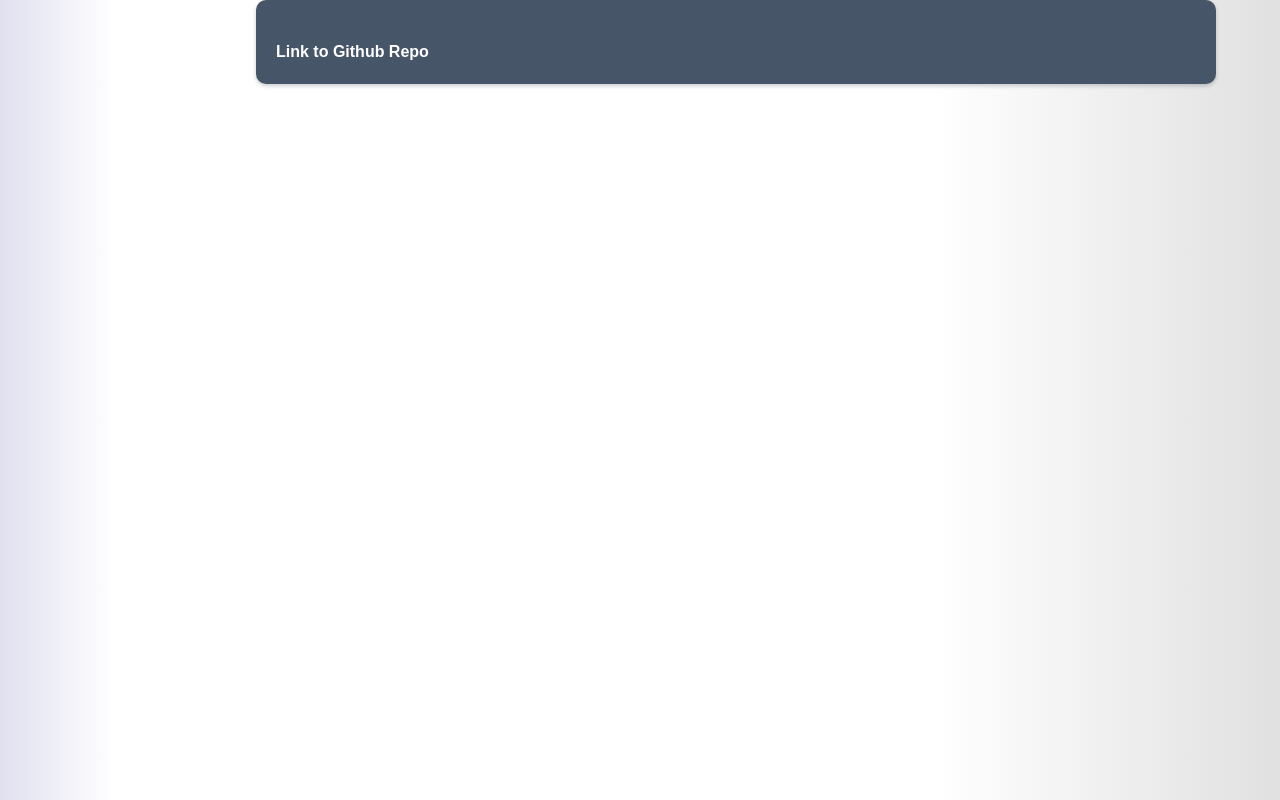
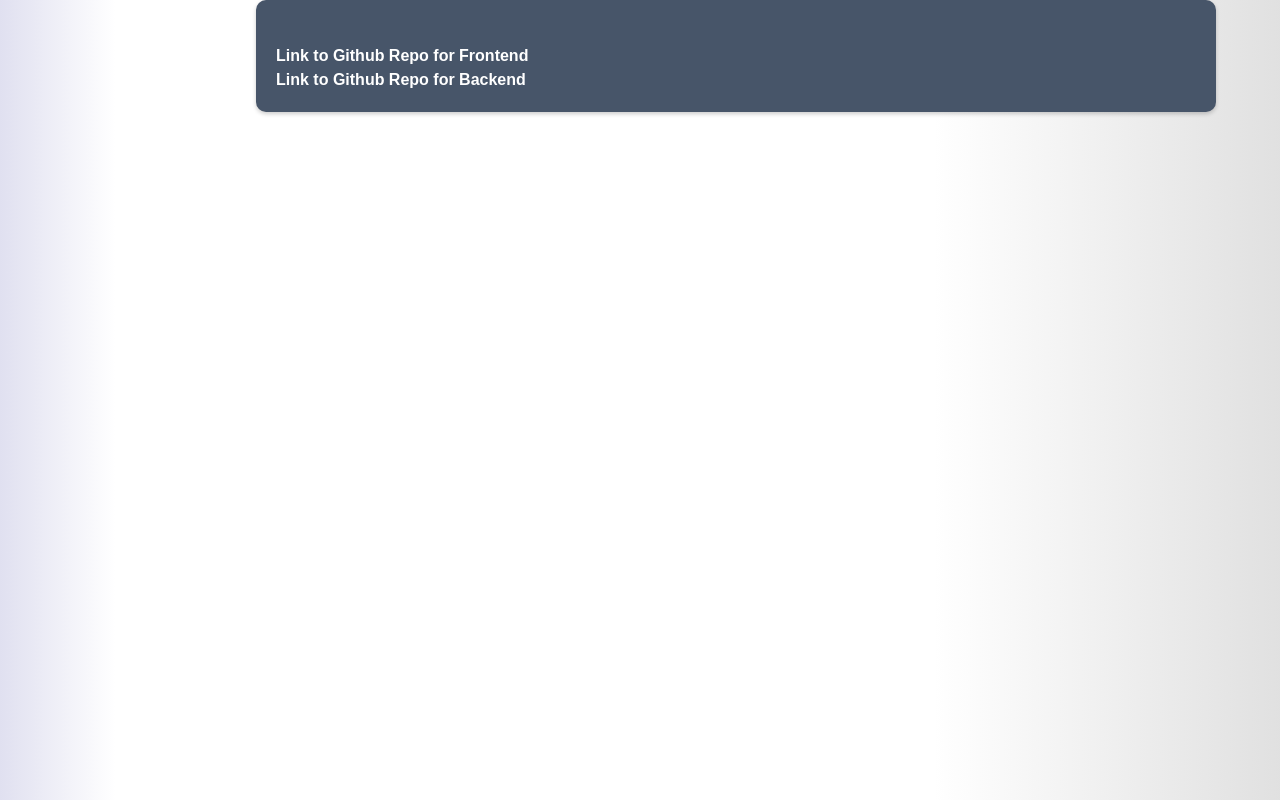
Before and after one commit to ljodiceendicott/Programming-Portfolio, a Next.js app: page /components/Preview-Card in a window 1280 px wide. Built offline with nearby package versions, Linux system fonts and the light colour scheme.

Commit message:
added conditonal links to preview

```diff
--- a/src/pages/components/Preview-Card.tsx
+++ b/src/pages/components/Preview-Card.tsx
@@ -5,7 +5,7 @@
   title: string;
   company?: string;
   description: string;
-  repoLink: string;
+  repoLink?: string;
   repoLink2?: string;
   Frontendlink?: string;
   backendlink?: string;
@@ -27,18 +27,22 @@
   technologies,
   repoLink,
   repoLink2,
+  Frontendlink,
+  backendlink,
   pageLink,
 }) => {
   return (
     <>
-      <div className="preview-card h-fit bg-slate-600 text-white">
-        <h1 className="pb-2 text-2xl font-bold">{title}</h1>
-        <div id="techcontainer" className="flex justify-center space-x-3 pb-3">
+      <div className="preview-card h-auto overflow-auto bg-slate-600 text-white">
+        <h1 className="text-2xl font-bold">{title}</h1>
+        <div id="techcontainer" className="flex justify-center space-x-3">
           {technologies}
         </div>
         <div className="flex-row">{children}</div>
         <h4 className="font-semibold">{company}</h4>
         <div className="flex-wrap">{description}</div>
+          <br/>
+          {repoLink && pageLink ? (
             <div className="text-left font-semibold">
             <a
               className=" hover:cursor-pointer hover:font-bold hover:text-blue-900"
@@ -46,17 +50,30 @@
             >
               Link to Github Repo
             </a>
-          <br />
-          { pageLink ?
+            <br/>
             <a
               className=" hover:cursor-pointer hover:font-bold hover:text-blue-900"
               href={pageLink}
             >
               Read more on this project
             </a>
-          : null
+            </div>
+          ) :  <div className="text-left font-semibold">
+            <a
+              className=" hover:cursor-pointer hover:font-bold hover:text-blue-900"
+              href={Frontendlink}
+            >
+              Link to Github Repo for Frontend
+            </a>
+          <br/>
+            <a
+              className=" hover:cursor-pointer hover:font-bold hover:text-blue-900"
+              href={backendlink}
+            >
+              Link to Github Repo for Backend
+            </a>
+        </div>
           }
-        </div>
       </div>
     </>
   );
--- a/src/pages/sections/projectshowcase.tsx
+++ b/src/pages/sections/projectshowcase.tsx
@@ -17,10 +17,10 @@
         title="Scheduler"
         description="A tool that allows for full company scheduling and Querying where colleagues
 are located to help better assist with Management"
-        repoLink="https://github.com/ljodiceendicott/Scheduler-frontend"
-        repoLink2="https://github.com/ljodiceendicott/scheduler-backend"
+        Frontendlink="https://github.com/ljodiceendicott/Scheduler-frontend"
+        backendlink="https://github.com/ljodiceendicott/scheduler-backend"
         pageLink=""
-        technologies={[]}
+        technologies={["Python | Javascript"]}
       />
     </div>
   );
```
Lines whose indentation alone changed are shown as unchanged.
